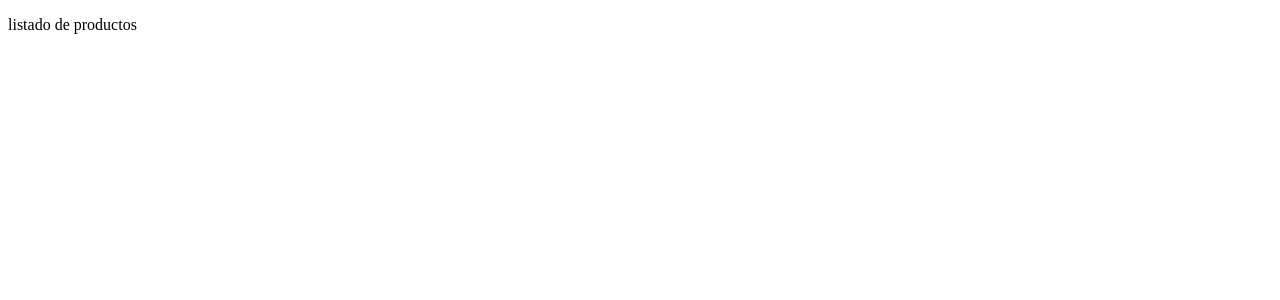
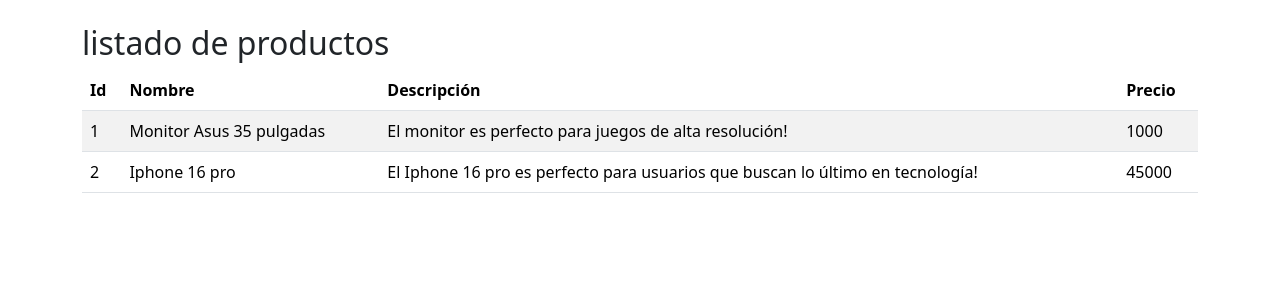
Before and after one commit to SergioPower/SpringBoot, an Angular app in the folder 4-angular-products/: page / in a window 1280 px wide. Shown: the top 300 px of the page. Built offline with nearby package versions, Linux system fonts and the light colour scheme.

Commit message:
feat: Implementar componente de productos con datos de ejemplo y mejorar la plantilla

```diff
--- a/4-angular-products/src/app/app.html
+++ b/4-angular-products/src/app/app.html
@@ -1,7 +1,7 @@
 <div class="container py-4">
     <div class="row">
         <div class="col">
-            <app-products></app-products>
+            <table-products [products]="products"></table-products>
         </div>
 
     </div>
--- a/4-angular-products/src/app/app.ts
+++ b/4-angular-products/src/app/app.ts
@@ -1,5 +1,6 @@
-import { Component, signal } from '@angular/core';
+import { Component, OnInit, signal } from '@angular/core';
 import { Products } from './components/products';
+import { Product } from './models/product';
 
 @Component({
   imports: [Products],
@@ -7,6 +8,23 @@
   styleUrl: './app.css',
   templateUrl: './app.html',
 })
-export class App {
-  protected readonly title = '4-angular-products';
+export class App  implements OnInit{
+  products: Product[] = [];
+
+  ngOnInit(): void {
+    this.products = [
+      {
+        id: 1,
+        name: 'Monitor Asus 35 pulgadas',
+        description: 'El monitor es perfecto para juegos de alta resolución!',
+        price: 1000
+      },
+      {
+        id: 2,
+        name: 'Iphone 16 pro',
+        description: 'El Iphone 16 pro es perfecto para usuarios que buscan lo último en tecnología!',
+        price: 45000
+      },
+    ]
+  }
 }
--- a/4-angular-products/src/app/components/products.html
+++ b/4-angular-products/src/app/components/products.html
@@ -1 +1,29 @@
-<p>{{title}}</p>
+<h2>{{title}}</h2>
+
+@if (products.length > 0) {
+    <table class="table table-striped table-hover">
+
+        <thead>
+            <tr>
+                <th>Id</th>
+                <th>Nombre</th>
+                <th>Descripción</th>
+                <th>Precio</th>
+            </tr>
+        </thead>
+        <tbody>
+            @for(product of products; track $index){
+                <tr>
+                    <td>{{product.id}}</td>
+                    <td>{{product.name}}</td>
+                    <td>{{product.description}}</td>
+                    <td>{{product.price}}</td>
+                </tr>
+            }
+        </tbody>
+    </table>
+} @else {
+    <div class="alert alert-danger">
+        Lo sentimos, no hay productos disponibles.
+    </div>
+}
--- a/4-angular-products/src/index.html
+++ b/4-angular-products/src/index.html
@@ -5,7 +5,8 @@
   <title>4AngularProducts</title>
   <base href="/">
   <meta name="viewport" content="width=device-width, initial-scale=1">
-  <link rel="icon" type="image/x-icon" href="favicon.ico">
+  <link href="https://cdn.jsdelivr.net/npm/bootstrap@5.3.8/dist/css/bootstrap.min.css" rel="stylesheet" integrity="sha384-sRIl4kxILFvY47J16cr9ZwB07vP4J8+LH7qKQnuqkuIAvNWLzeN8tE5YBujZqJLB" crossorigin="anonymous">
+  <script src="https://cdn.jsdelivr.net/npm/bootstrap@5.3.8/dist/js/bootstrap.bundle.min.js" integrity="sha384-FKyoEForCGlyvwx9Hj09JcYn3nv7wiPVlz7YYwJrWVcXK/BmnVDxM+D2scQbITxI" crossorigin="anonymous"></script>
 </head>
 <body>
   <app-root></app-root>
```
Also changed, not shown: 4-angular-products/src/app/components/products.ts (+5 -2 lines).
